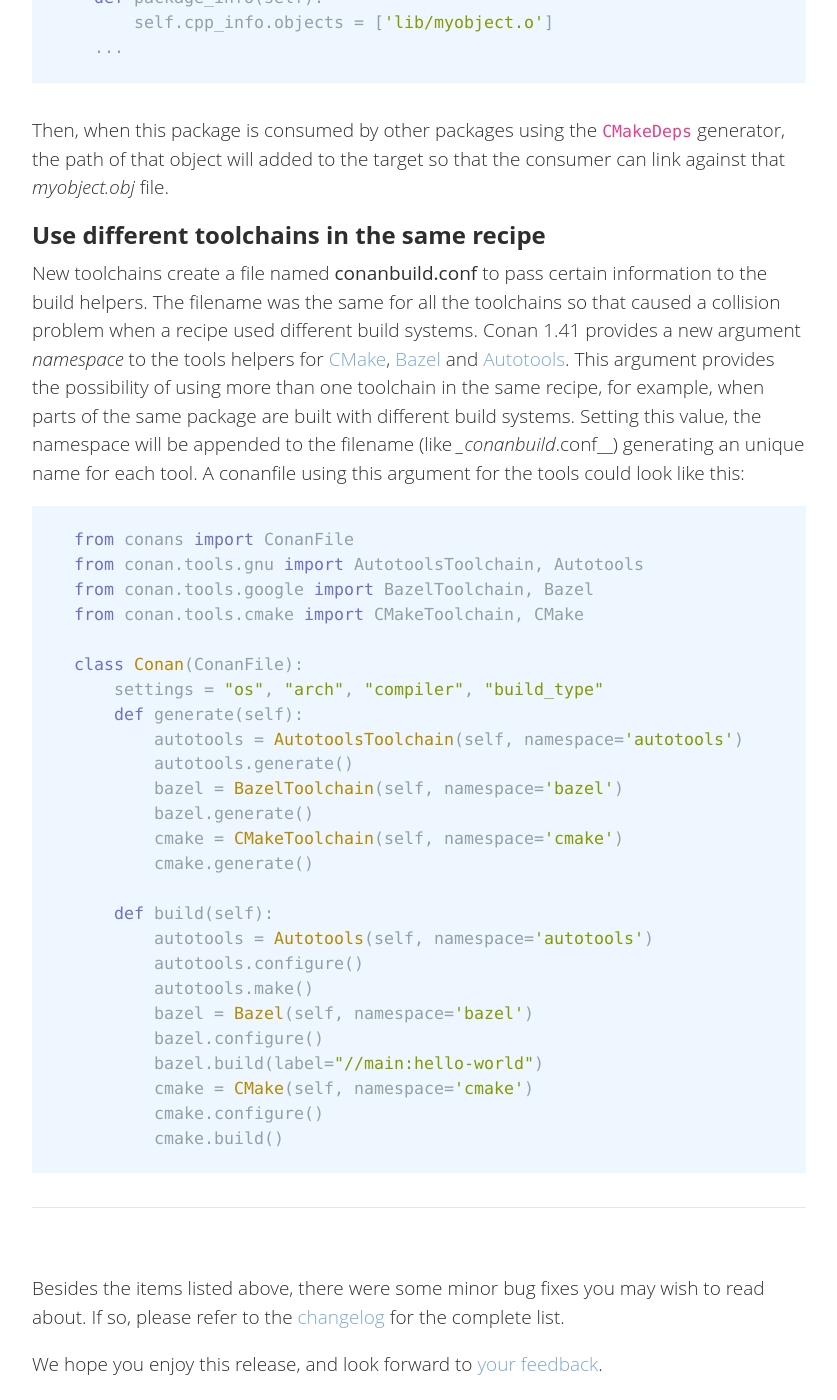
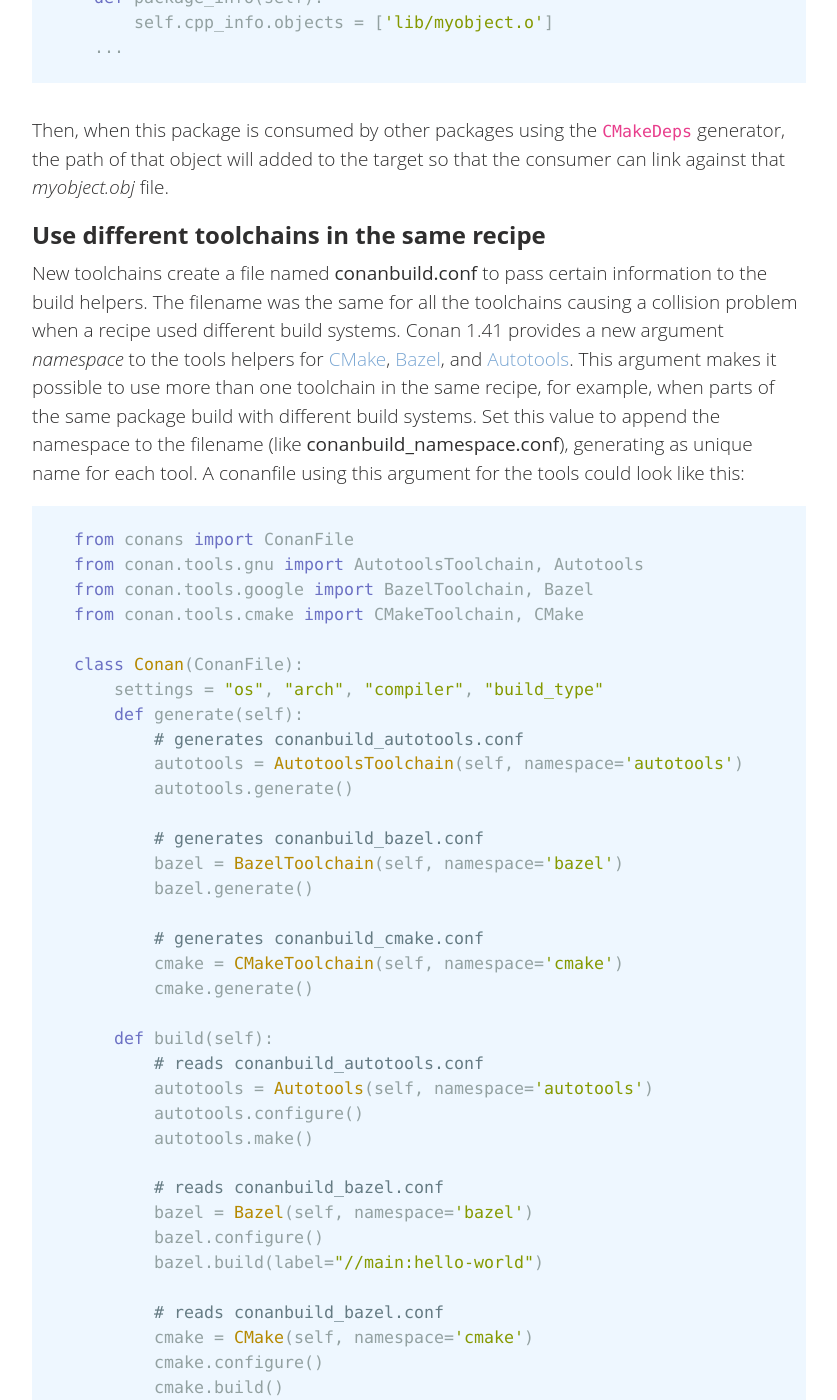
Before and after one commit to conan-io/conan-io.github.io, a Jekyll site: the page built from _posts/2021-10-14-New-conan-release-1-41.markdown, in a window 1280 px wide and 1400 px high, scrolled down 5608 px. Shown: the whole window, without its empty margins (20-857 px from the left). Built offline with Jekyll 4.4.1, drawn with Linux system fonts in a browser that asks for light colours; comment, search, counter and statistics services are not loaded; some of the changed text lies outside the part shown.

Commit message:
minor fixes

````diff
--- a/_posts/2021-10-14-New-conan-release-1-41.markdown
+++ b/_posts/2021-10-14-New-conan-release-1-41.markdown
@@ -245,15 +245,15 @@ will added to the target so that the consumer can link against that _myobject.ob
 ## Use different toolchains in the same recipe
 
 New toolchains create a file named __conanbuild.conf__ to pass certain information to the build
-helpers. The filename was the same for all the toolchains so that caused a collision problem when a
-recipe used different build systems. Conan 1.41 provides a new argument _namespace_ to the tools
-helpers for [CMake](https://docs.conan.io/en/latest/reference/conanfile/tools/cmake/cmake.html),
-[Bazel](https://docs.conan.io/en/latest/reference/conanfile/tools/google.html) and
-[Autotools](https://docs.conan.io/en/latest/reference/conanfile/tools/gnu.html). This argument
-provides the possibility of using more than one toolchain in the same recipe, for example, when parts
-of the same package are built with different build systems. Setting this value, the namespace will be
-appended to the filename (like __conanbuild_<namespace>.conf__) generating an unique name for each
-tool. A conanfile using this argument for the tools could look like this:
+helpers. The filename was the same for all the toolchains causing a collision problem when a recipe
+used different build systems. Conan 1.41 provides a new argument _namespace_ to the tools helpers for
+[CMake](https://docs.conan.io/en/latest/reference/conanfile/tools/cmake/cmake.html),
+[Bazel](https://docs.conan.io/en/latest/reference/conanfile/tools/google.html), and
+[Autotools](https://docs.conan.io/en/latest/reference/conanfile/tools/gnu.html). This argument makes
+it possible to use more than one toolchain in the same recipe, for example, when parts of the same
+package build with different build systems. Set this value to append the namespace to the filename
+(like __conanbuild_namespace.conf__), generating as unique name for each tool. A conanfile using this
+argument for the tools could look like this:
 
 ```python
   from conans import ConanFile
@@ -264,20 +264,30 @@ tool. A conanfile using this argument for the tools could look like this:
   class Conan(ConanFile):
       settings = "os", "arch", "compiler", "build_type"
       def generate(self):
+          # generates conanbuild_autotools.conf
           autotools = AutotoolsToolchain(self, namespace='autotools')
           autotools.generate()
+
+          # generates conanbuild_bazel.conf
           bazel = BazelToolchain(self, namespace='bazel')
           bazel.generate()
+
+          # generates conanbuild_cmake.conf
           cmake = CMakeToolchain(self, namespace='cmake')
           cmake.generate()
 
       def build(self):
+          # reads conanbuild_autotools.conf
           autotools = Autotools(self, namespace='autotools')
           autotools.configure()
           autotools.make()
+
+          # reads conanbuild_bazel.conf
           bazel = Bazel(self, namespace='bazel')
           bazel.configure()
           bazel.build(label="//main:hello-world")
+
+          # reads conanbuild_bazel.conf
           cmake = CMake(self, namespace='cmake')
           cmake.configure()
           cmake.build()
````
Also changed, not shown: other parts of _posts/2021-10-14-New-conan-release-1-41.markdown (+2 -2 lines).
